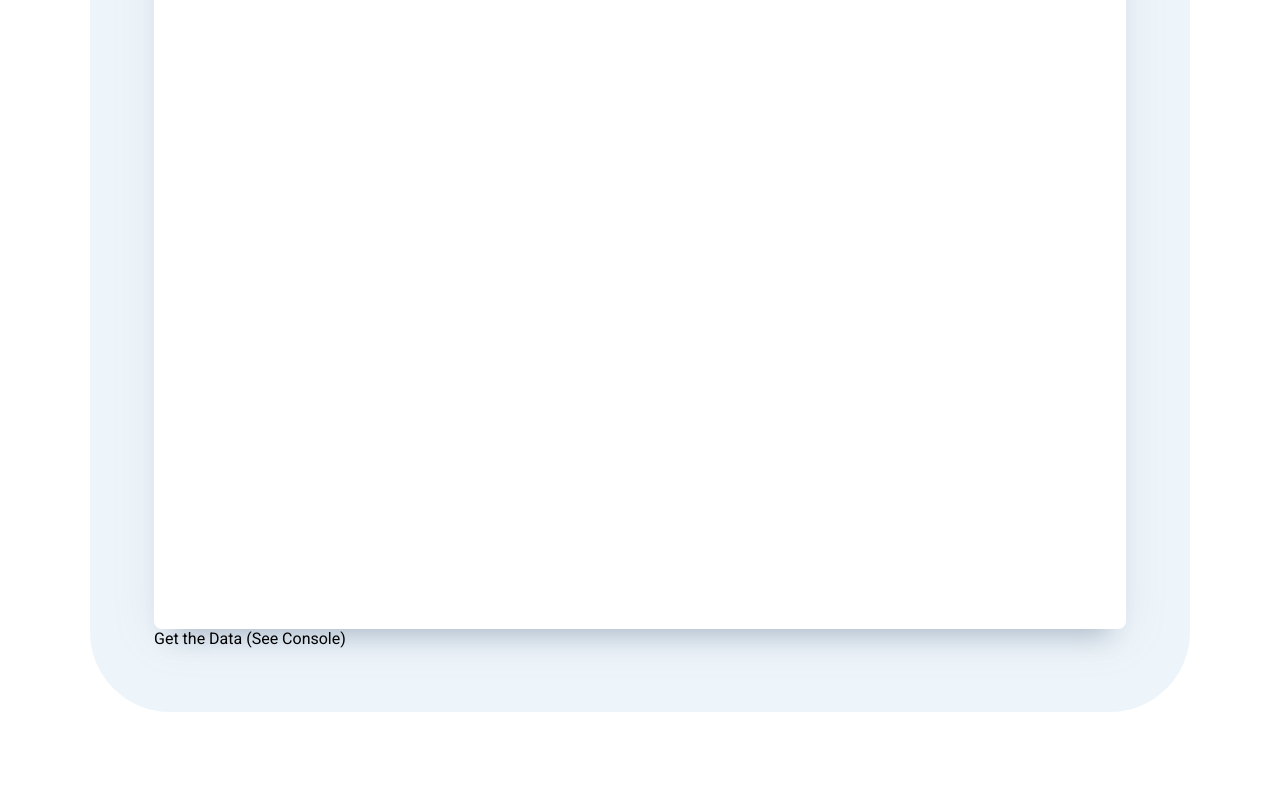
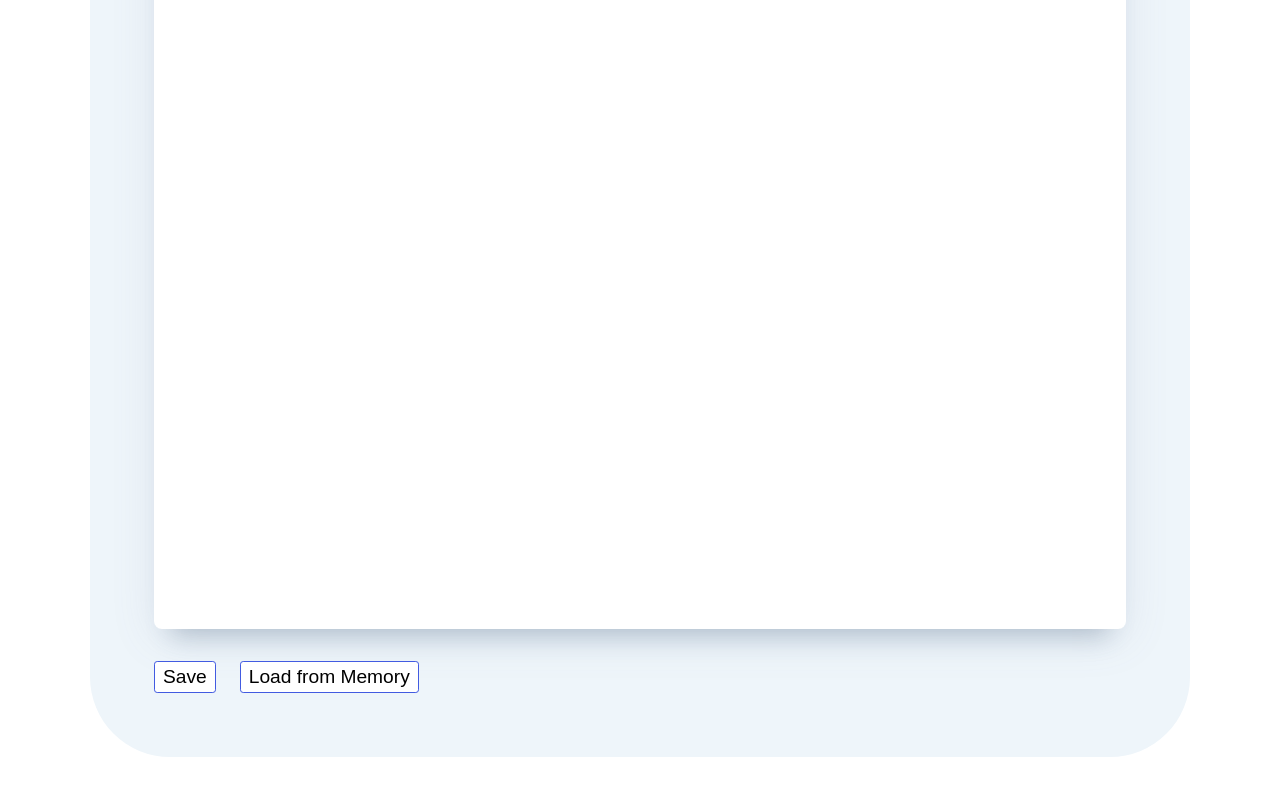
Before and after one commit to utkarsh-pro/sagacious-dev-blog, a React (Create React App) app: page /blog-editor in a window 1280 px wide. Shown: the part 347-1136 px from the top of the page. Before the commit the page ends 1091 px from the top, so only its background shows below. Built offline with nearby package versions, Linux system fonts and the light colour scheme.

Commit message:
Added save to and load from local storage

```diff
--- a/src/components/BlogEditor/index.module.css
+++ b/src/components/BlogEditor/index.module.css
@@ -45,3 +45,8 @@
 .editor *:first-child, .editor *:first-child {
     margin-top: 0;
 }
+
+.btn {
+    margin: 2rem 1.5rem 0 0;
+    font-size: 1.2rem;
+}
--- a/src/components/BlogEditor/index.tsx
+++ b/src/components/BlogEditor/index.tsx
@@ -1,13 +1,23 @@
 import React, { useState, useCallback, useRef } from 'react'
 import Classes from './index.module.css'
 
-import { Editor as DraftEditor, EditorState, AtomicBlockUtils, RichUtils, getDefaultKeyBinding } from 'draft-js'
+import {
+    Editor as DraftEditor,
+    EditorState,
+    AtomicBlockUtils,
+    RichUtils,
+    getDefaultKeyBinding,
+    convertFromRaw,
+    convertToRaw,
+    ContentState
+} from 'draft-js'
 import 'draft-js/dist/Draft.css'
 
 import Editor from '../Editor';
 import SideToolbar from './SideToolbar'
 import InlineToolbar from './InlineToolbar'
 import { getNodeFromKey } from './utility';
+import Button from '../Button';
 
 // =====================================================================================================
 
@@ -43,6 +53,12 @@ const blockStyleFn = (ContentBlock: any) => {
     }
 }
 
+const saveToLocalStorage = (data: ContentState) => {
+    const rawData = convertToRaw(data)
+    const jsonSerialised = JSON.stringify(rawData)
+    window.localStorage.setItem("article", jsonSerialised)
+}
+
 // =====================================================================================================
 
 function BlogEditor() {
@@ -66,6 +82,20 @@ function BlogEditor() {
             }
         }
     }, [])
+
+    const memoizedSaveToStorageFn = useCallback(() => {
+        const content = state.getCurrentContent()
+        saveToLocalStorage(content)
+    }, [state])
+
+    const retreiveFromMemory = () => {
+        const rawDataString = window.localStorage.getItem("article")
+        if (rawDataString) {
+            const rawData = JSON.parse(rawDataString)
+            const contentState = convertFromRaw(rawData)
+            setState(EditorState.createWithContent(contentState))
+        }
+    }
 
     const toggleInlineStyle = (inlineStyle: string) => {
         setState(RichUtils.toggleInlineStyle(state, inlineStyle))
@@ -156,8 +186,8 @@ function BlogEditor() {
                     handleKeyCommand={handleKeyCommand}
                     blockRendererFn={memoizedBockRendererFn} />
             </div>
-
-            <div onClick={() => console.log(state.toJS())}>Get the Data (See Console)</div>
+            <Button name="Save" onClick={memoizedSaveToStorageFn} className={Classes.btn} />
+            <Button name="Load from Memory" onClick={retreiveFromMemory} className={Classes.btn} />
         </div>
     );
 }
```
